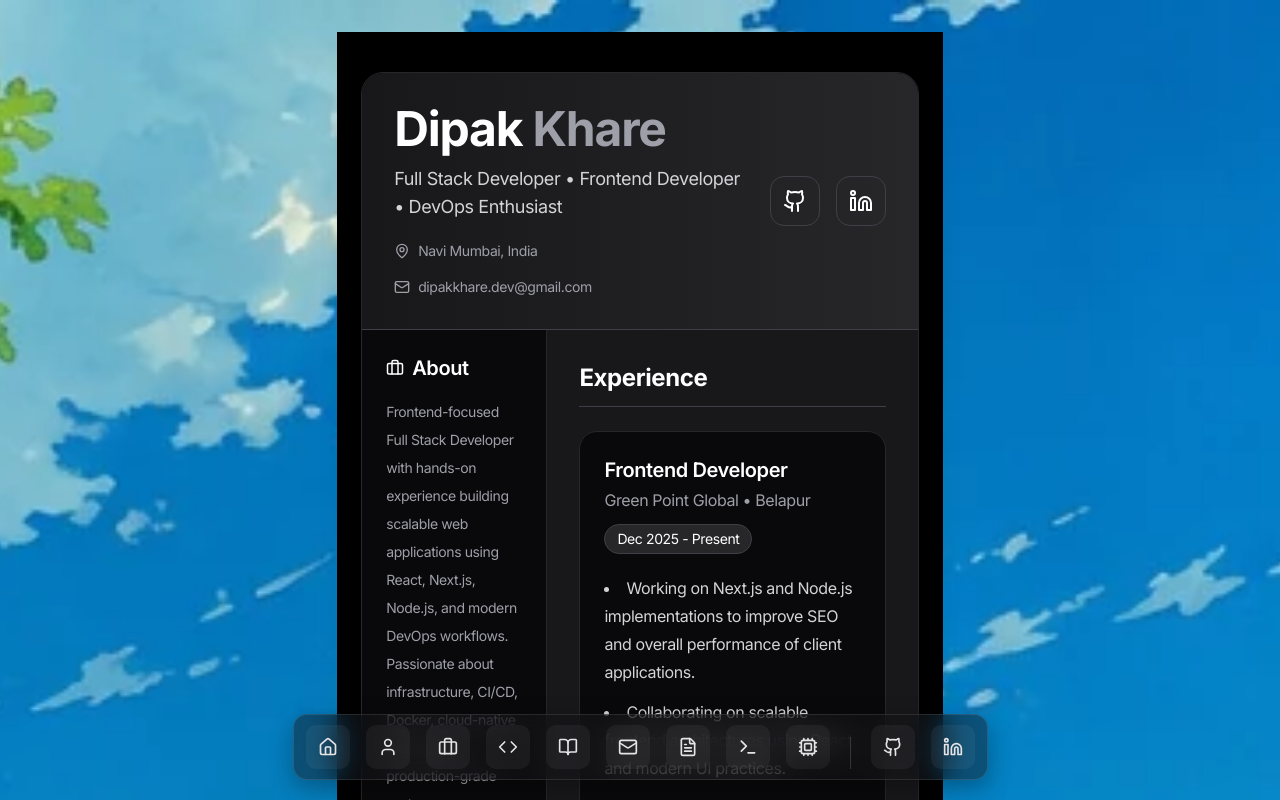
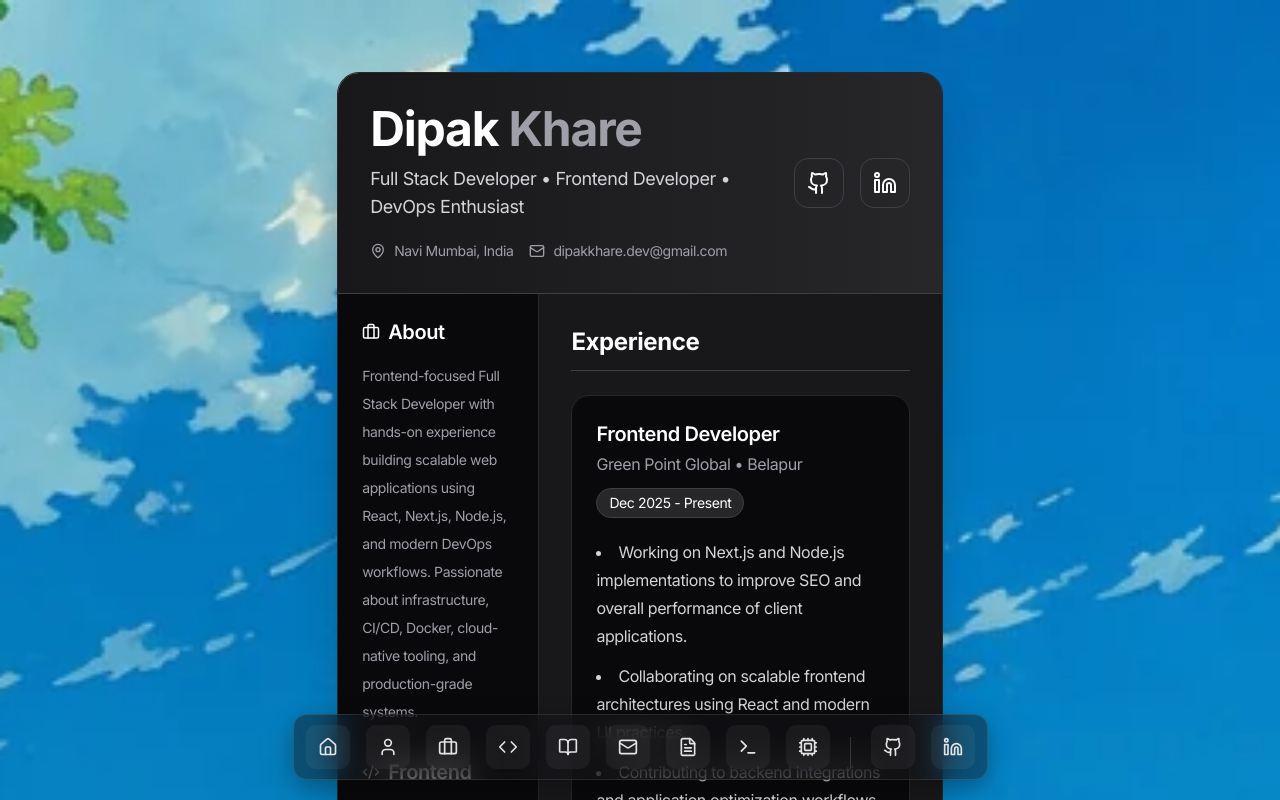
Before and after one commit to DIPAKK2310/dip_blog, a Next.js app: page /resume in a window 1280 px wide. Shown: the top 800 px of the page. Built offline with nearby package versions, Linux system fonts and the light colour scheme.

Commit message:
feat:resume add

```diff
--- a/app/resume/page.tsx
+++ b/app/resume/page.tsx
@@ -15,8 +15,8 @@ import {
 
 const Resume = () => {
   return (
-    <div className="w-full bg-black text-white px-6 py-10">
-      <div className="max-w-7xl mx-auto border border-zinc-800 rounded-3xl overflow-hidden shadow-2xl">
+    <div className="w-full  text-white  py-10">
+      <div className="mx-auto border border-zinc-800 rounded-3xl overflow-hidden shadow-2xl">
         {/* Header */}
         <div className="bg-gradient-to-r from-zinc-900 to-zinc-800 p-8 border-b border-zinc-700">
           <div className="flex flex-col lg:flex-row lg:items-center lg:justify-between gap-6">
@@ -165,7 +165,7 @@ const Resume = () => {
           </div>
 
           {/* Main Content */}
-          <div className="lg:col-span-2 p-8 space-y-10 bg-zinc-900">
+          <div className="lg:col-span-2 p-8 space-y-10 bg-zinc-900 ">
             {/* Experience */}
             <section>
               <h2 className="text-2xl font-bold mb-6 border-b border-zinc-700 pb-3">
```
